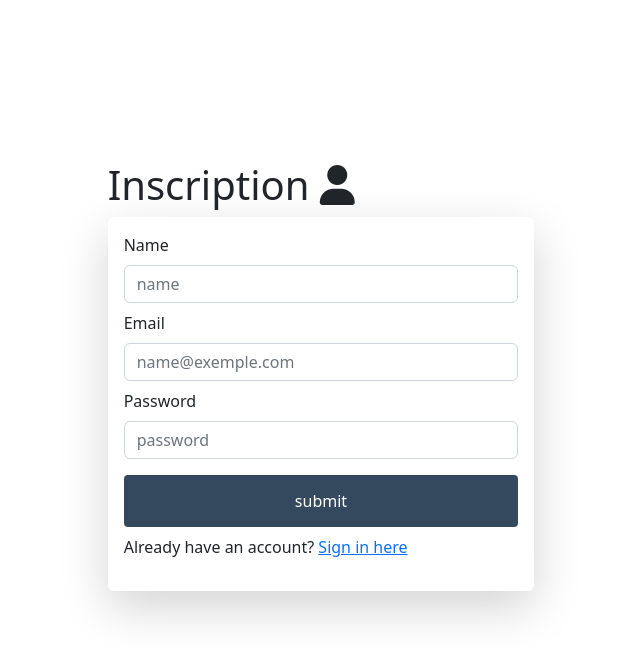
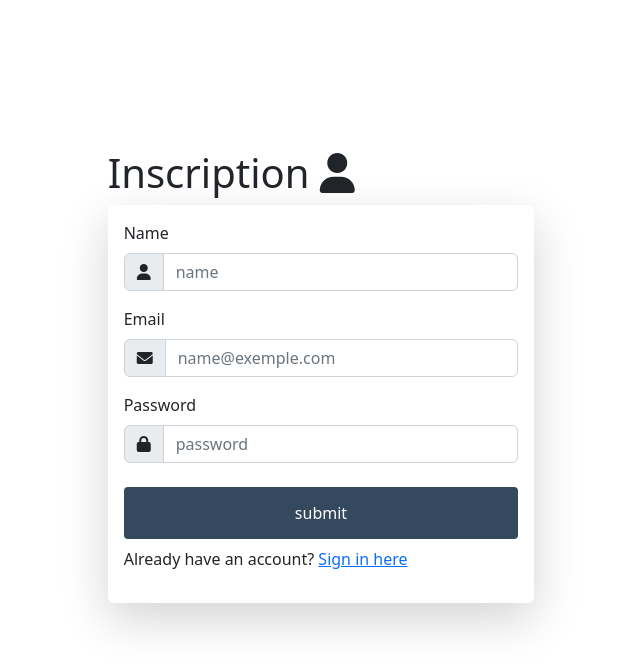
Before and after one commit to mohamedzhioua/ZiwiShop-ecommerce, a React (Create React App) app in the folder client/: page /signup in a window 1280 px wide. Shown: the top 670 px of the page, without its empty margins (319-959 px from the left). Built offline with nearby package versions, Linux system fonts and the light colour scheme.

Commit message:
adding font awesome icons to the CustomInput

```diff
--- a/client/src/components/CustomInput/CustomInput.css
+++ b/client/src/components/CustomInput/CustomInput.css
@@ -1,4 +1,4 @@
-input , select {
+/* input , select {
     width: 100%;
     padding: 12px 20px;
     margin: 8px 0;
@@ -6,4 +6,4 @@ input , select {
     border: 1px solid #ccc;
     border-radius: 4px;
     box-sizing: border-box;
-  }
+  } */
--- a/client/src/components/CustomInput/CustomInput.js
+++ b/client/src/components/CustomInput/CustomInput.js
@@ -1,10 +1,14 @@
 import React from "react";
 import classnames from "classnames";
 import "../CustomInput/CustomInput.css";
-function CustomInput({ label, type, placeholder, name, onChange, errors }) {
+function CustomInput({ label, type, icon, placeholder, name, onChange, errors }) {
   return (
-    <div class="form-group">
-      <label>{label}</label>
+    <div className="mb-3">
+      <label  className="form-label">{label}</label>
+      <div className="input-group">
+      <span className="input-group-text">
+          <i className={icon}></i>
+        </span>
       <input
         type={type}
         placeholder={placeholder}
@@ -14,6 +18,7 @@ function CustomInput({ label, type, placeholder, name, onChange, errors }) {
       />
       {errors && <div class="invalid-feedback">{errors}</div>}{" "}
     </div>
+    </div>
   );
 }
 
--- a/client/src/pages/Signin/Signin.js
+++ b/client/src/pages/Signin/Signin.js
@@ -40,6 +40,7 @@ function Signin() {
             placeholder="name@exemple.com"
             type="text"
             name="email"
+            icon="fa fa-envelope"
             onChange={onChangeHandler}
             errors={errors.email}
           />
@@ -48,12 +49,13 @@ function Signin() {
             placeholder="password"
             type="password"
             name="password"
+            icon="fa-solid fa-lock"
             onChange={onChangeHandler}
             errors={errors.password}
           />
           <button type="submit">submit</button>
           <p>
-            If you dont have an account,<Link to="/signup"> Sign up </Link> here!
+            If you dont have an account yet, <Link to="/signup">Creat One</Link> here!
           </p>
         </form>
         </div>
--- a/client/src/pages/Signup/Signup.js
+++ b/client/src/pages/Signup/Signup.js
@@ -43,6 +43,7 @@ function Signup() {
             placeholder="name"
             type="text"
             name="name"
+            icon="fa fa-user"
             onChange={onChangeHandler}
             errors={errors.name}
           />
@@ -51,6 +52,7 @@ function Signup() {
             placeholder="name@exemple.com"
             type="text"
             name="email"
+            icon="fa fa-envelope"
             onChange={onChangeHandler}
             errors={errors.email}
           />
@@ -59,6 +61,7 @@ function Signup() {
             placeholder="password"
             type="password"
             name="password"
+            icon="fa-solid fa-lock"
             onChange={onChangeHandler}
             errors={errors.password}
           />
```
